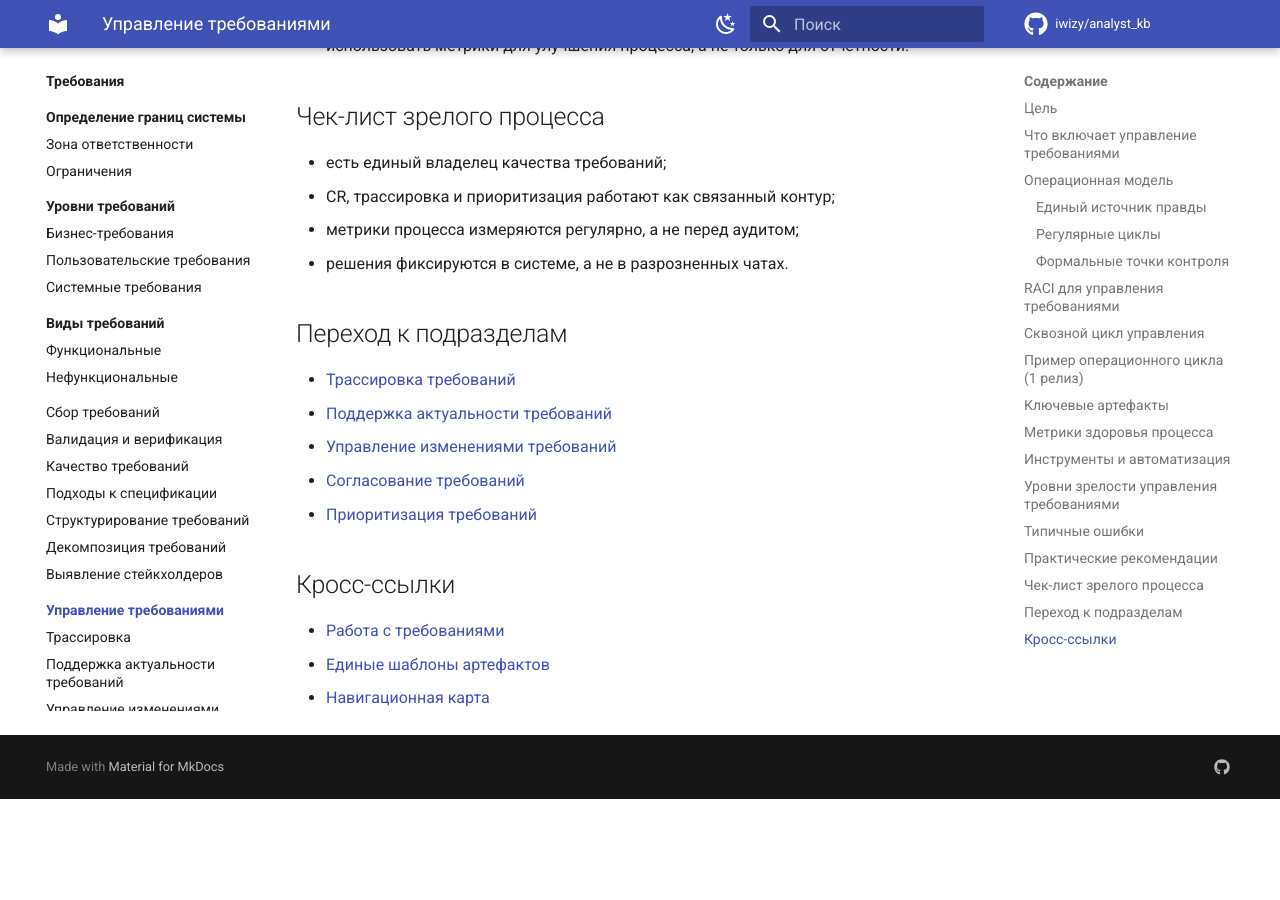
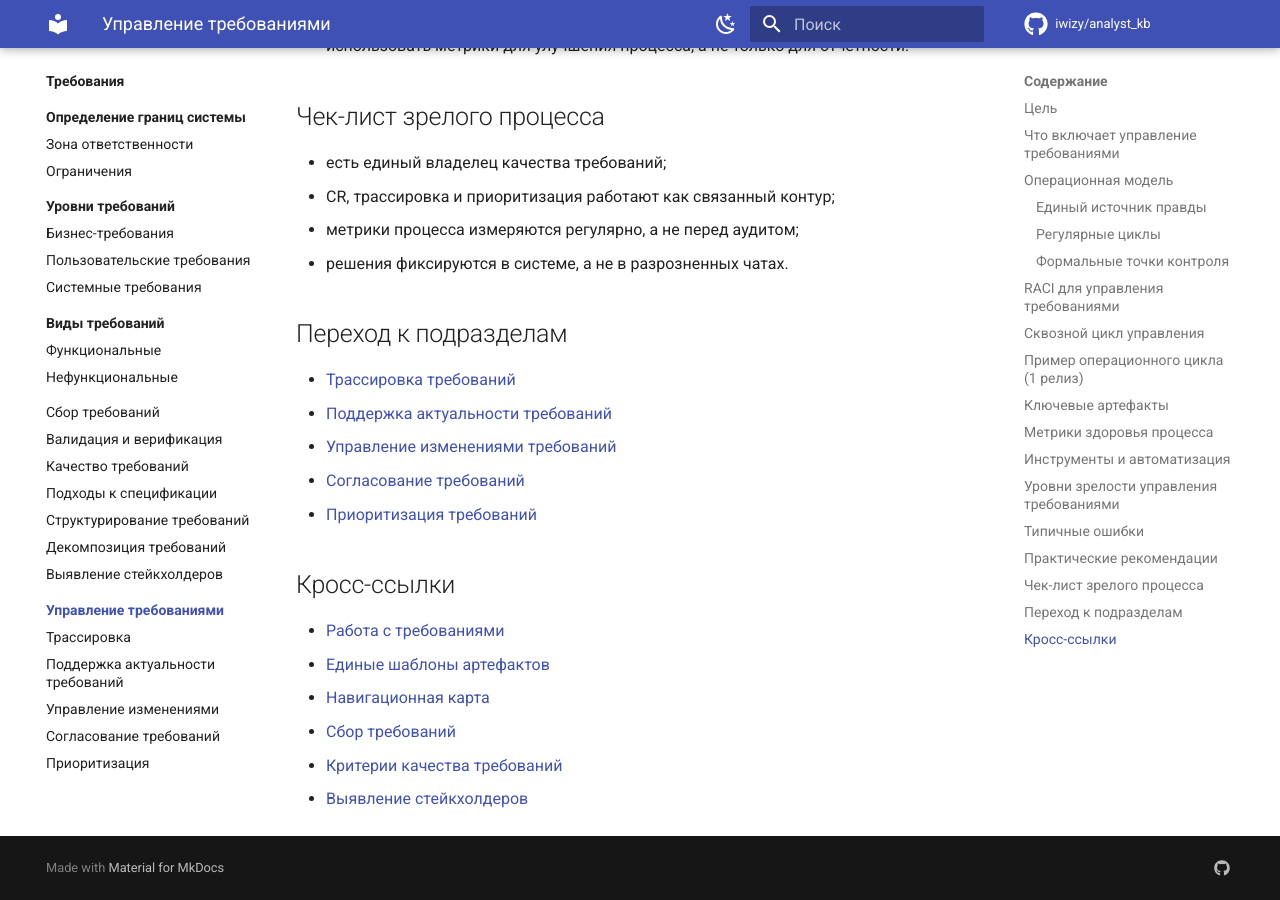
Before and after one commit to iwizy/analyst_kb, an MkDocs documentation site: the page built from docs/requirements/management/index.md, in a window 1280 px wide and 900 px high, scrolled down 4001 px. Built offline with MkDocs 1.6.1 and Material for MkDocs 9.7.7, drawn with Linux system fonts in a browser that asks for light colours; comment, search, counter and statistics services are not loaded; before the commit the page ends 4800 px from its top, so only the background shows below that.

Commit message:
Improve requirements navigation between process subpages

```diff
--- a/docs/requirements/management/index.md
+++ b/docs/requirements/management/index.md
@@ -136,3 +136,6 @@
 - [Работа с требованиями](../index.md)
 - [Единые шаблоны артефактов](../../artifacts-templates/index.md)
 - [Навигационная карта](../../site-map.md)
+- [Сбор требований](../elicitation.md)
+- [Критерии качества требований](../quality.md)
+- [Выявление стейкхолдеров](../stakeholders.md)
```
Also changed, not shown: docs/requirements/levels/index.md (+1 -0 lines), docs/requirements/management/prioritization.md (+2 -0 lines), docs/requirements/stakeholders.md (+2 -0 lines), docs/requirements/system-boundaries/index.md (+2 -0 lines), docs/requirements/types/index.md (+1 -0 lines).
